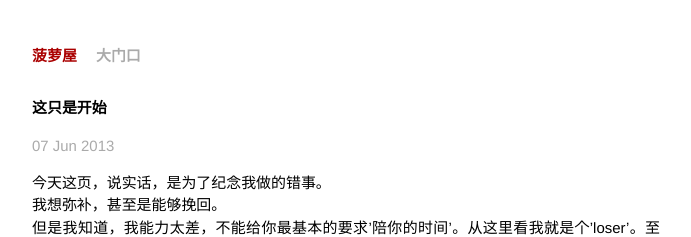
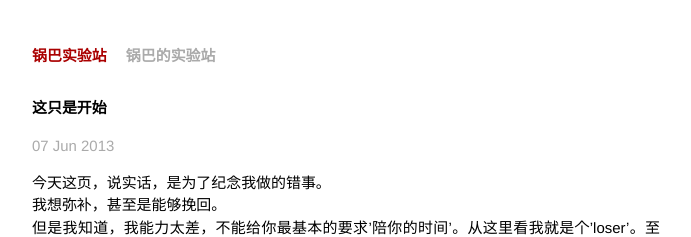
Before and after one commit to GuoBug/bug, a Jekyll site: the page built from _posts/2013-06-07-ToMyself.markdown, in a window 1280 px wide. Shown: the top 237 px of the page, without its empty margins (294-985 px from the left). Built offline with Jekyll 4.4.1, drawn with Linux system fonts in a browser that asks for light colours.

Commit message:
modified:   _config.yml 	modified:   _layouts/default.html 	modified:   index.html

```diff
--- a/_config.yml
+++ b/_config.yml
@@ -1,2 +1,2 @@
-name: 菠萝屋
+name: 锅巴实验站
 pygments: true
--- a/_layouts/default.html
+++ b/_layouts/default.html
@@ -19,7 +19,7 @@
           <div class="site">
             <div class="header">
               <h1 class="title"><a href="/bug/">{{ site.name }}</a></h1>
-              <a class="extra" href="/bug/">大门口</a>
+              <a class="extra" href="/bug/">锅巴的实验站</a>
             </div>
 
                 {{ content }}
--- a/index.html
+++ b/index.html
@@ -1,10 +1,10 @@
----
+--
 layout: default
-title: 锅巴的菠萝屋
+title: 锅巴实验站
 ---
 
 <div id="home">
-  <h1>菠萝屋</h1>
+  <h1>烤锅巴</h1>
   <ul class="posts">
     {% for post in site.posts %}
       <li><span>{{ post.date | date_to_string }}</span> &raquo; <a href="{{ post.url }}">{{ post.title }}</a></li>
```
